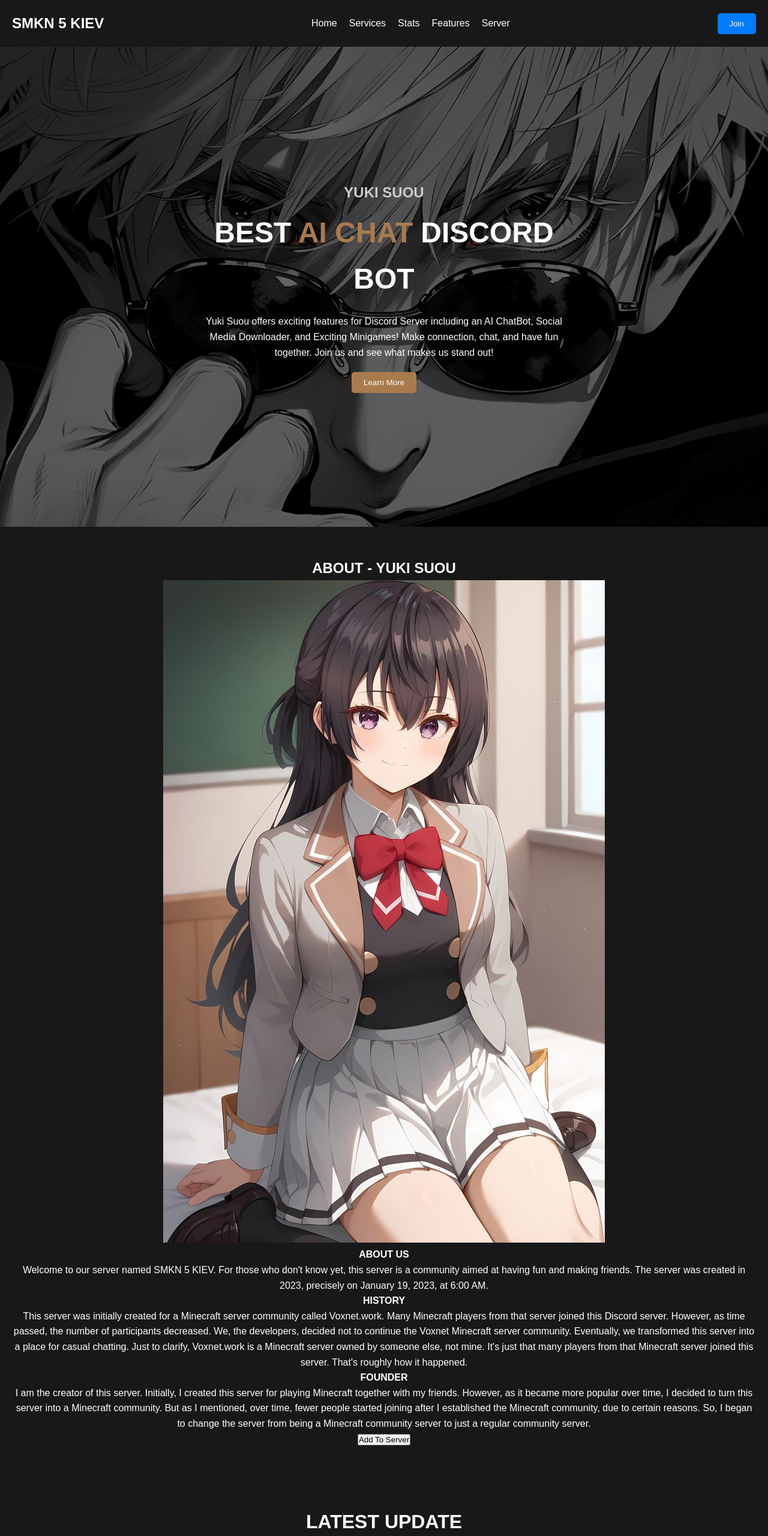
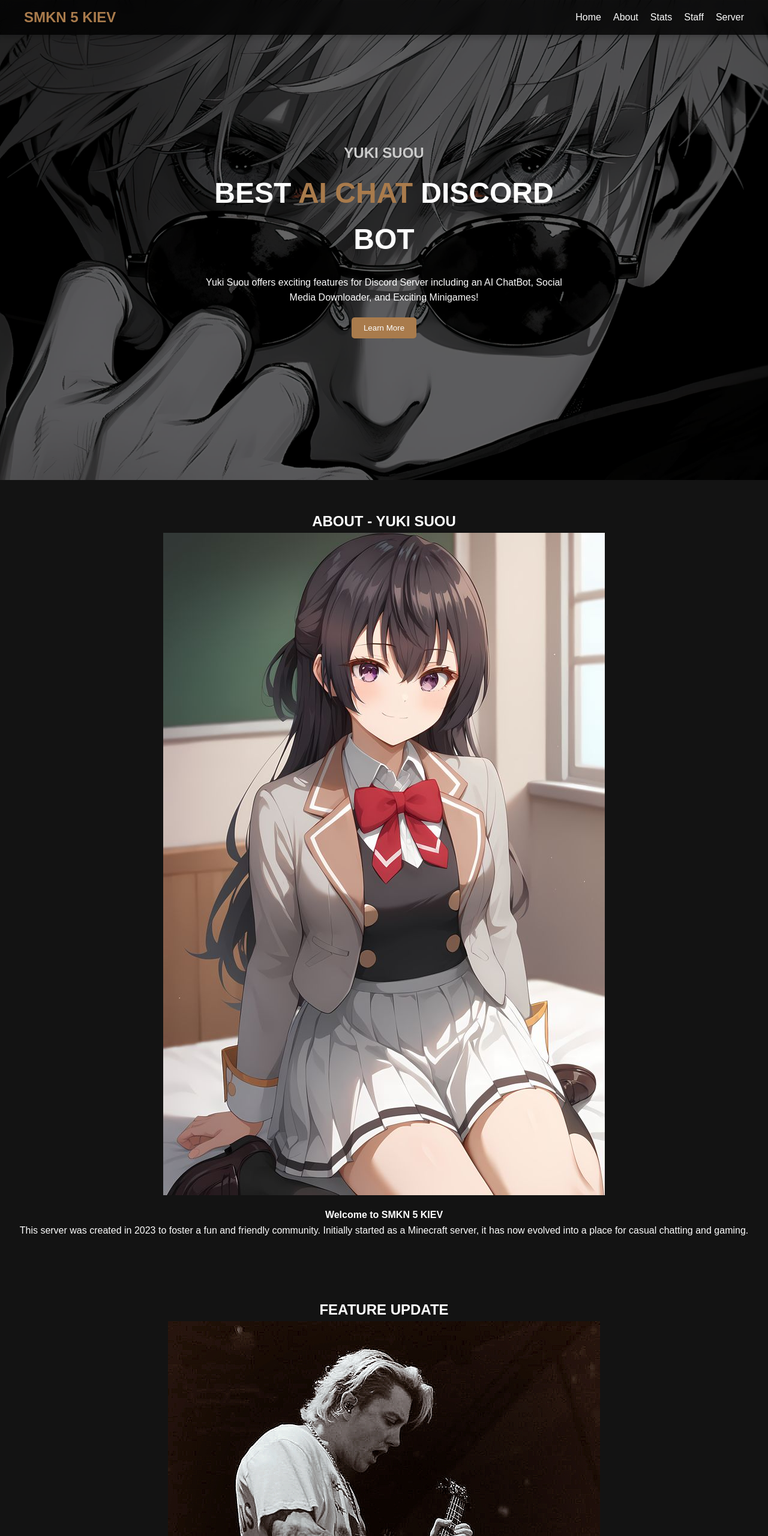
Before and after one commit to 6Nvckai9/Yuki, a website: page index.html in a window 1280 px wide. Shown: the top 2560 px of the page at 60% size. Drawn offline with nearby package versions, Linux system fonts and the light colour scheme; files whose address does not match are found by name.

Commit message:
Update index.html

```diff
--- a/index.html
+++ b/index.html
@@ -7,211 +7,77 @@
     <link rel="stylesheet" href="assets/style/style.css">
     <link href="https://unpkg.com/aos@2.3.1/dist/aos.css" rel="stylesheet">
     <title>SMKN 5 KIEV</title>
-    <style>
-        body {
-            background-color: #181818;
-            color: #fff;
-            font-family: sans-serif;
-        }
-
-        .container {
-            display: flex;
-            justify-content: space-between;
-            align-items: center;
-            padding: 20px;
-        }
-
-        .logo {
-            font-size: 24px;
-            font-weight: bold;
-        }
-
-        .nav {
-            display: flex;
-            gap: 20px;
-        }
-
-        .nav a {
-            color: #fff;
-            text-decoration: none;
-        }
-
-        .button {
-            background-color: #007bff;
-            color: #fff;
-            padding: 10px 20px;
-            border: none;
-            border-radius: 5px;
-            cursor: pointer;
-        }
-    </style>
 </head>
 
 <body>
     <!-- Header -->
-    <div class="container">
-        <div class="logo">SMKN 5 KIEV</div>
-        <div class="nav">
-            <a href="#home">Home</a>
-            <a href="#about">Services</a>
-            <a href="#leaderboard">Stats</a>
-            <a href="#staff">Features</a>
-            <a href="#Footer">Server</a>
+    <header>
+        <h1>SMKN 5 KIEV</h1>
+        <ul>
+            <li><a href="#home">Home</a></li>
+            <li><a href="#about">About</a></li>
+            <li><a href="#leaderboard">Stats</a></li>
+            <li><a href="#staff">Staff</a></li>
+            <li><a href="#footer">Server</a></li>
+        </ul>
+    </header>
+
+    <!-- Home Section -->
+    <section class="sectionHome" id="home">
+        <div class="homeContainer" data-aos="fade-right">
+            <h3>YUKI SUOU</h3>
+            <h1>BEST <span>AI CHAT</span> DISCORD BOT</h1>
+            <p>Yuki Suou offers exciting features for Discord Server including an AI ChatBot, Social Media Downloader,
+                and Exciting Minigames!</p>
+            <button><a href="#about">Learn More</a></button>
         </div>
-        <button class="button">Join</button>
-    </div>
+    </section>
 
-    <!-- SECTION HOME -->
-    <section class="sectionHome" id="home">
-        <div class="homeContainer">
-            <div class="homeBox">
-                <div class="homeTitle">
-                    <h3 data-aos="fade-right">YUKI SUOU</h3>
-                    <h1 data-aos="fade-right">BEST <span>AI CHAT</span> DISCORD BOT</h1>
-                    <p data-aos="fade-right">Yuki Suou offers exciting features for Discord Server including an
-                        AI ChatBot, Social Media Downloader, and Exciting Minigames!
-                        Make connection, chat, and have fun together. Join us and see what makes us stand out!
-                    </p>
-                    <button class="homeButton" data-aos="fade-right"><a href="#about">Learn More</a></button>
+    <!-- About Section -->
+    <section class="sectionAbout" id="about">
+        <div class="aboutContainer" data-aos="fade-up">
+            <h1>ABOUT - <span>YUKI SUOU</span></h1>
+            <div class="aboutContent">
+                <img src="assets/img/about.jpeg" alt="About Image">
+                <div class="aboutText">
+                    <h4>Welcome to SMKN 5 KIEV</h4>
+                    <p>This server was created in 2023 to foster a fun and friendly community. Initially started as a
+                        Minecraft server, it has now evolved into a place for casual chatting and gaming.</p>
                 </div>
             </div>
         </div>
     </section>
 
-    <!-- ABOUT -->
-    <section class="sectionAbout" id="about">
-        <div class="aboutContainer" data-aos="fade-up">
-            <div class="aboutBox">
-                <div class="aboutTitle">
-                    <h1>ABOUT - <span>YUKI SUOU</h1>
-                </div>
-                <div class="aboutBox-item">
-                    <div class="aboutImage">
-                        <img src="assets/img/about.jpeg" alt="image">
-                    </div>
-                    <div class="aboutText">
-                        <div>
-                            <div class="aboutText-item">
-                                <h4>ABOUT US</h4>
-                                <p>Welcome to our server named SMKN 5 KIEV. For those who don't know yet, this server is
-                                    a community aimed at having fun and making friends. The server was created in 2023,
-                                    precisely on January 19, 2023, at 6:00 AM.</p>
-                            </div>
-                            <div class="aboutText-item">
-                                <h4>HISTORY</h4>
-                                <p>This server was initially created for a Minecraft server community called
-                                    Voxnet.work.
-                                    Many Minecraft players from that server joined this Discord server. However, as time
-                                    passed, the number of participants decreased. We, the developers, decided not to
-                                    continue the Voxnet Minecraft server community. Eventually, we transformed this
-                                    server into a place for casual chatting. Just to clarify, Voxnet.work is a Minecraft
-                                    server owned by someone else, not mine. It's just that many players from that
-                                    Minecraft server joined this server. That's roughly how it happened.</p>
-                            </div>
-                            <div class="aboutText-item">
-                                <h4>FOUNDER</h4>
-                                <p>I am the creator of this server. Initially, I created this server for playing
-                                    Minecraft together with my friends.
-                                    However, as it became more popular over time, I decided to turn this server into a
-                                    Minecraft community. But as I
-                                    mentioned, over time, fewer people started joining after I established the Minecraft
-                                    community, due to certain reasons.
-                                    So, I began to change the server from being a Minecraft community server to just a
-                                    regular community server.</p>
-                            </div>
-                        </div>
-                        <button>
-                            <a href="https://discord.com/oauth2/authorize?client_id=1294484671643779073" target="_blank" rel="noopener noreferrer">Add To Server</a>
-                        </button>
-                    </div>
-                </div>
+    <!-- Leaderboard Section -->
+    <section class="sectionLeaderboard" id="leaderboard">
+        <div class="leaderboardContainer" data-aos="fade-up">
+            <h1>FEATURE <span>UPDATE</span></h1>
+            <div class="leaderboardContent">
+                <div><img src="assets/img/s1.png" alt="Season 1"><p>Season #1 | Luhut</p></div>
+                <div><img src="assets/img/s2.png" alt="Season 2"><p>Season #2 | Luhut</p></div>
+                <div><img src="assets/img/s3.png" alt="Season 3"><p>Season #3 | nsx4y</p></div>
             </div>
         </div>
     </section>
 
-    <!-- Leaderboard -->
-    <div class="sectionLeaderboard" id="leaderboard">
-        <div class="leaderboardContainer" data-aos="fade-up">
-            <div class="leaderboardBox">
-                <div class="leaderboardBox-item">
-                    <div class="leaderboardBox-itemTitle">
-                        <h1>LATEST <span>UPDATE</span></h1>
-                        <p>Feature Of Yuki Suou</p>
-                    </div>
-                    <div class="leaderboardBox-itemList">
-                        <div><img src="assets/img/s1.png" alt="s1"></div>
-                        <div>
-                            <p>Season #1 | Luhut</p>
-                        </div>
-                    </div>
-                    <div class="leaderboardBox-itemList">
-                        <div><img src="assets/img/s2.png" alt="s2"></div>
-                        <div>
-                            <p>Season #2 | Luhut</p>
-                        </div>
-                    </div>
-                    <div class="leaderboardBox-itemList">
-                        <div><img src="assets/img/s3.png" alt="s3"></div>
-                        <div>
-                            <p>Season #3 | nsx4y</p>
-                        </div>
-                    </div>
-                </div>
-            </div>
-        </div>
-    </div>
-
-    <!-- STAFF -->
+    <!-- Staff Section -->
     <section class="sectionStaff" id="staff">
         <div class="staffContainer" data-aos="fade-up">
-            <div class="staffBox">
-                <h1>OUR STAFF</h1>
-                <div class="staffBox-item">
-                    <div>
-                        <img src="assets/img/staff/phion.png">
-                        <p>Developer - Phy0n</p>
-                    </div>
-                    <div>
-                        <img src="assets/img/staff/luhut.png">
-                        <p>Developer - Luhut</p>
-                    </div>
-                    <div>
-                        <img src="assets/img/staff/tame.png">
-                        <p>Team - nsx4y</p>
-                    </div>
-                    <div>
-                        <img src="assets/img/staff/Ollisha.png">
-                        <p>Team - Ollisha</p>
-                    </div>
-                    <div>
-                        <img src="assets/img/staff/Mala.png">
-                        <p>Team - Mala</p>
-                    </div>
-                    <div>
-                        <img src="assets/img/staff/v3xxy.png">
-                        <p>Team - Vexzy</p>
-                    </div>
-                </div>
+            <h1>OUR STAFF</h1>
+            <div class="staffContent">
+                <div><img src="assets/img/staff/phion.png" alt="Phion"><p>Developer - Phy0n</p></div>
+                <div><img src="assets/img/staff/luhut.png" alt="Luhut"><p>Developer - Luhut</p></div>
+                <div><img src="assets/img/staff/tame.png" alt="Tame"><p>Team - nsx4y</p></div>
             </div>
         </div>
     </section>
 
-    <!-- Footer -->
-    <section class="sectionFooter" id="Footer">
-        <div class="footerContainer">
-            <div class="footerBox">
-                <div>
-                    <h1>SMKN 5 KIEV</h1>
-                    <p>We created this server to have fun and build a friendly community. We’d be thrilled if you joined
-                        us, and we’re here to
-                        welcome you with open arms! Whether you’re looking to make new friends, share your interests, or
-                        just chill, there’s a
-                        place for everyone here. Join us, and let’s make some great memories together!</p>
-                </div>
-            </div>
+    <!-- Footer Section -->
+    <footer id="footer">
+        <div class="footerContent">
+            <h1>SMKN 5 KIEV</h1>
+            <p>We’re here to welcome you with open arms! Join us to build connections and make great memories.</p>
         </div>
-    </section>
-    <footer class="footer">
         <p>© Copyright by SMKN 5 KIEV x Alya Team</p>
     </footer>
 
```
